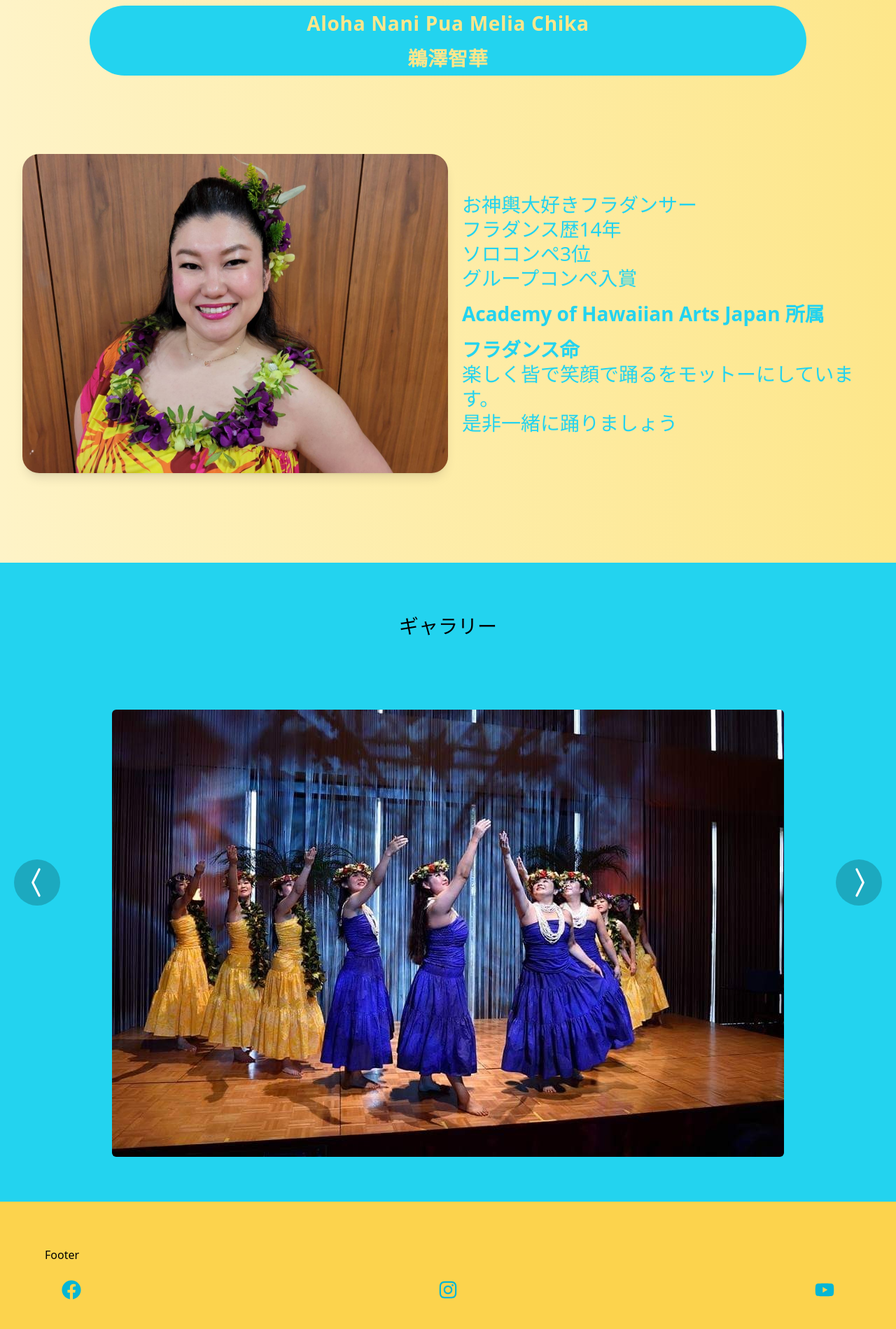
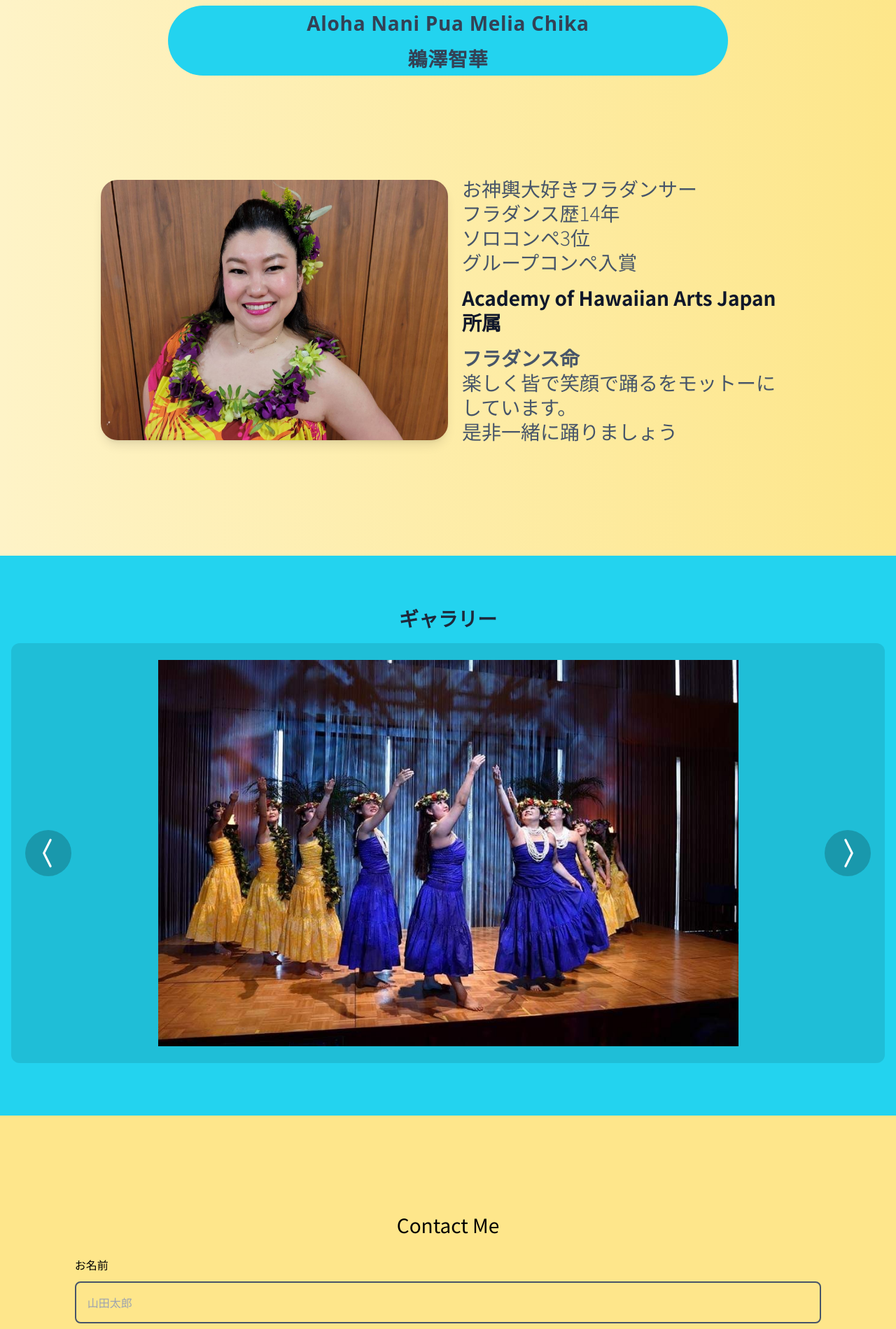
Before and after one commit to masarumoribe/chika-hula, a React (Vite) app: page / in a window 1280 px wide. Shown: the part 898-2797 px from the top of the page at 70% size. Built offline with nearby package versions, Linux system fonts and the light colour scheme; a web font is replaced by a local one.

Commit message:
added contact section

```diff
--- a/src/App.jsx
+++ b/src/App.jsx
@@ -1,4 +1,4 @@
-import {Hero, Profile, Classes, Instructors, Gallery, Testimonials, Footer} from './sections'
+import {Hero, Profile, Classes, Instructors, Gallery, ContactUs, Footer} from './sections'
 import Nav from './components/Nav';
 
 const App = () => (
@@ -9,7 +9,7 @@ const App = () => (
     {/* <section className="padding"><Classes /></section>
     <section className="padding"><Instructors /></section> */}
     <section className=""><Gallery /></section>
-    {/* <section className="padding"><Testimonials /></section> */}
+    <section className=""><ContactUs /></section>
     <section className=""><Footer /></section>
   </main>
 )
--- a/src/components/Nav.jsx
+++ b/src/components/Nav.jsx
@@ -19,7 +19,7 @@ const Nav = () => {
         <div>
           <a href="/" className={logo ? 'hidden' : 'flex flex-row justify-center items-center font-montserrat text-slate-gray'}>
             <img className='size-16 m-5' src={headerLogo} alt="logo" />
-            <h1>Chika Hula</h1>
+            <h1 className='text-slate-gray'>Chika Hula</h1>
           </a>
         </div>
         <ul className='flex-1 flex justify-center items-center gap-16 max-lg:hidden'>
--- a/src/index.css
+++ b/src/index.css
@@ -31,7 +31,7 @@
   }
 
   .input {
-    @apply sm:flex-1 max-sm:w-full text-base leading-normal text-slate-gray pl-5 max-sm:p-5 outline-none sm:border-none border max-sm:border-slate-gray max-sm:rounded-full;
+    @apply sm:flex-1 max-sm:w-full text-base leading-normal pl-5 max-sm:p-5 outline-none sm:border-none border max-sm:rounded-full;
   }
 }
 
--- /dev/null
+++ b/src/sections/ContactUs.jsx
@@ -0,0 +1,28 @@
+const ContactUs = () => {
+  return (
+    <section id="contact-us" className="flex justify-center min-h-svh bg-primary">
+      <form className="font-notoSansJp flex flex-col justify-center items-start gap-5 w-5/6">
+        <h2 className="text-3xl self-center">Contact Me</h2>
+        <div className="flex flex-col w-full">
+          <label>お名前</label>
+          <input type="text" className="bg-transparent border-2 rounded-lg border-slate-600 p-4 mt-3" placeholder="山田太郎" required/>
+        </div>
+        <div className="flex flex-col w-full">
+          <label>フリガナ</label>
+          <input type="text" className="bg-transparent border-2 rounded-lg border-slate-600 p-4 mt-3" placeholder="ヤマダタロウ" required/>
+        </div>
+        <div className="flex flex-col w-full">
+          <label>メールアドレス</label>
+          <input type="email" className="bg-transparent border-2 rounded-lg border-slate-600 p-4 mt-3" placeholder="example@mail.com" required/>
+        </div>
+        <div className="flex flex-col w-full">
+          <label>本文</label>
+          <textarea name="" id="" className="bg-transparent h-10 resize-none border-2 rounded-lg border-slate-600 p-4 mt-3" placeholder="Enter your message" required/>
+        </div>
+        <button type="submit">Send Message</button>
+      </form>
+    </section>
+  )
+}
+
+export default ContactUs
--- a/src/sections/Footer.jsx
+++ b/src/sections/Footer.jsx
@@ -1,15 +1,25 @@
 import { FaFacebook, FaInstagram, FaYoutube } from 'react-icons/fa'
+import { headerLogo } from '../assets/images'
 
 const Footer = () => {
   return (
-    <div className="bg-amber-300 p-16">
-      <h1>Footer</h1>
-      <div className='flex justify-between m-6'>
+    <footer className="bg-amber-300 py-5 px-16">
+        <div className='flex justify-between items-start gap-5 flex-wrap max-lg:flex-col'>
+          <div className='flex flex-col items-start'>
+            <a href='/'>
+              <img
+              className='size-16'
+              src={headerLogo}/>
+            </a>
+            <p className='mt-3 text-sm leading-7 font-notoSansJp text-slate-800 sm:max-w-sm'>私たちの楽しいフラダンスクラスにご参加ください。踊りを学び、つながりを深めましょう。</p>
+          </div>
+          <div className='flex justify-between gap-6'>
             <FaFacebook className='icon'/>
             <FaInstagram className='icon'/>
             <FaYoutube className='icon'/>
-      </div>
-    </div>
+          </div>
+        </div>
+    </footer>
   )
 }
 
--- a/src/sections/Gallery.jsx
+++ b/src/sections/Gallery.jsx
@@ -18,14 +18,14 @@ const Gallery = () => {
 
   return (
 
-    <div className="max-w-[1400px] mx-auto bg-secondary min-h-screen px-4 py-16 relative flex flex-col justify-center items-center">
-      <h1 className="text-center text-3xl font-notoSansJp pb-24">ギャラリー</h1>
-      <div className="flex justify-center items-center">
-        {pictures.map((item, index) => (
-          <div key={index} className={index === slide ? 'opacity-100' : 'opacity-0'}>
-            {index === slide && <img className="w-full rounded-md" src={item} alt="gallery picture"/>}
+    <section id="gallery">
+      <div className="mx-auto bg-secondary min-h-screen px-4 py-16 relative flex flex-col justify-center items-center">
+      <h1 className="text-center text-3xl text-slate-800 font-bold font-notoSansJp">ギャラリー</h1>
+      <div className="max-w-[1400px] h-[600px] w-full rounded-xl bg-black/10 m-auto p-6 relative">
+          <div
+          style={{backgroundImage: `url(${pictures[slide]})`}}
+          className="w-full h-full bg-center bg-contain bg-no-repeat duration-500">
           </div>
-        ))}
         <div onClick={prevSlide} className="absolute top-[50%] -translate-x-0 translate-y-[-50%] left-5 text-2xl rounded-full p-2 bg-black/20 text-white cursor-pointer">
           <BsChevronCompactLeft size={50}/>
         </div>
@@ -34,6 +34,7 @@ const Gallery = () => {
         </div>
       </div>
     </div>
+    </section>
   )
 }
 
--- a/src/sections/Profile.jsx
+++ b/src/sections/Profile.jsx
@@ -2,12 +2,12 @@ import { profile } from '../assets/images';
 
 function Profile() {
   return (
-    <section id='profile' className='relative w-full min-h-screen bg-gradient-to-r from-amber-100 to-amber-200 p-8'>
+    <section id='profile' className='relative w-full min-h-screen bg-gradient-to-r from-amber-100 to-amber-200 p-8 xl:px-36'>
       <div className='py-4 text-center text-3xl'>
-        <h1 className='font-notoSansJp text-center font-semibold text-secondary animate-bounce'>プロフィール</h1>
+        <h1 className='font-notoSansJp text-center font-semibold text-slate-600'>プロフィール</h1>
         <div className='bg-secondary rounded-full mx-10 md:mx-24'>
-          <h2 className='text-primary font-semibold tracking-wide'>Aloha Nani Pua Melia Chika</h2>
-          <h2 className='text-primary font-semibold tracking-wide'>鵜澤智華</h2>
+          <h2 className='text-slate-700 font-semibold tracking-wide'>Aloha Nani Pua Melia Chika</h2>
+          <h2 className='font-notoSansJp text-slate-700 font-semibold tracking-wide'>鵜澤智華</h2>
         </div>
       </div>
       <div className='flex flex-col justify-center items-center md:flex-row md:gap-5 md:my-24'>
@@ -17,13 +17,13 @@ function Profile() {
             className="w-3/4 md:w-1/2 h-auto object-cover rounded-3xl shadow-lg hover:scale-105 transform transition-transform duration-500"
           />
         <div className='text-center md:text-left py-8'>
-          <p className='text-lg lg:text-3xl lg:leading-tight text-secondary font-light'>お神輿大好きフラダンサー</p>
-          <p className='text-lg lg:text-3xl lg:leading-tight text-secondary font-light'>フラダンス歴14年</p>
-          <p className='text-lg lg:text-3xl lg:leading-tight text-secondary font-light'>ソロコンペ3位</p>
-          <p className='text-lg lg:text-3xl lg:leading-tight text-secondary font-light'>グループコンペ入賞</p>
-          <h2 className='text-2xl lg:text-3xl lg:leading-tight text-secondary font-bold mt-4'>Academy of Hawaiian Arts Japan 所属</h2>
-          <p className='text-lg lg:text-3xl lg:leading-tight text-secondary font-bold mt-4'>フラダンス命</p>
-          <p className='text-lg lg:text-3xl lg:leading-tight text-secondary font-light text-wrap:no-wrap'>楽しく皆で笑顔で踊るをモットーにしています。<br/>是非一緒に踊りましょう</p>
+          <p className='font-notoSansJp text-lg lg:text-3xl lg:leading-tight text-slate-600 font-light'>お神輿大好きフラダンサー</p>
+          <p className='font-notoSansJp text-lg lg:text-3xl lg:leading-tight text-slate-600 font-light'>フラダンス歴14年</p>
+          <p className='font-notoSansJp text-lg lg:text-3xl lg:leading-tight text-slate-600 font-light'>ソロコンペ3位</p>
+          <p className='font-notoSansJp text-lg lg:text-3xl lg:leading-tight text-slate-600 font-light'>グループコンペ入賞</p>
+          <h2 className='font-notoSansJp text-2xl lg:text-3xl lg:leading-tight text-slate-900 font-bold mt-4'>Academy of Hawaiian Arts Japan 所属</h2>
+          <p className='font-notoSansJp text-lg lg:text-3xl lg:leading-tight text-slate-600 font-bold mt-4'>フラダンス命</p>
+          <p className='font-notoSansJp text-lg lg:text-3xl lg:leading-tight text-slate-600 font-light text-wrap:no-wrap'>楽しく皆で笑顔で踊るをモットーにしています。<br/>是非一緒に踊りましょう</p>
         </div>
       </div>
     </section>
--- a/src/sections/Testimonials.jsx
+++ /dev/null
@@ -1,7 +0,0 @@
-const Testimonials = () => {
-  return (
-    <div>Testimonials</div>
-  )
-}
-
-export default Testimonials
--- a/src/sections/index.js
+++ b/src/sections/index.js
@@ -3,7 +3,7 @@ import Profile from "./Profile";
 import Classes from "./Classes";
 import Instructors from "./Instructors";
 import Gallery from "./Gallery";
-import Testimonials from "./Testimonials";
+import ContactUs from "./ContactUs";
 import Footer from "./Footer";
 
 export {
@@ -12,6 +12,6 @@ export {
     Classes,
     Instructors,
     Gallery,
-    Testimonials,
+    ContactUs,
     Footer
 }
```
Also changed, not shown: src/assets/images/chika-logo.png, src/assets/images/contactBackground.png (added).
